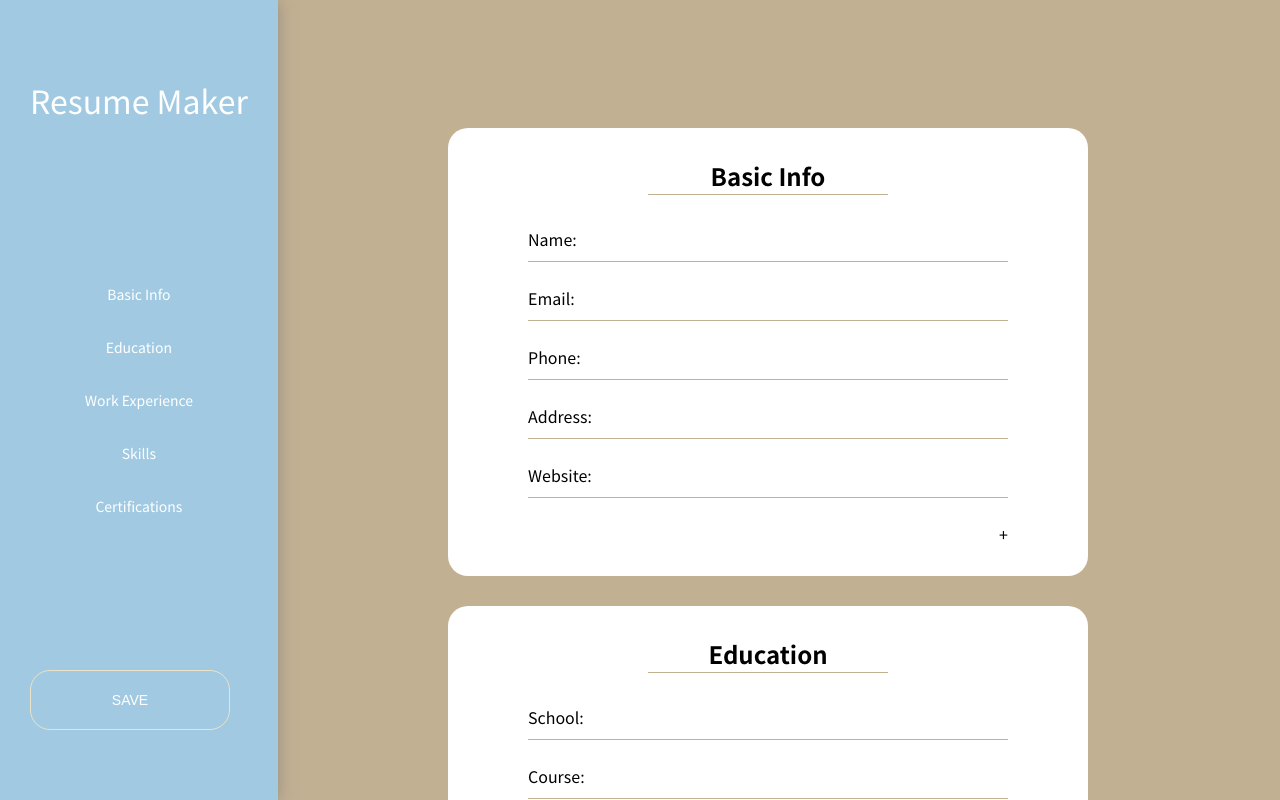
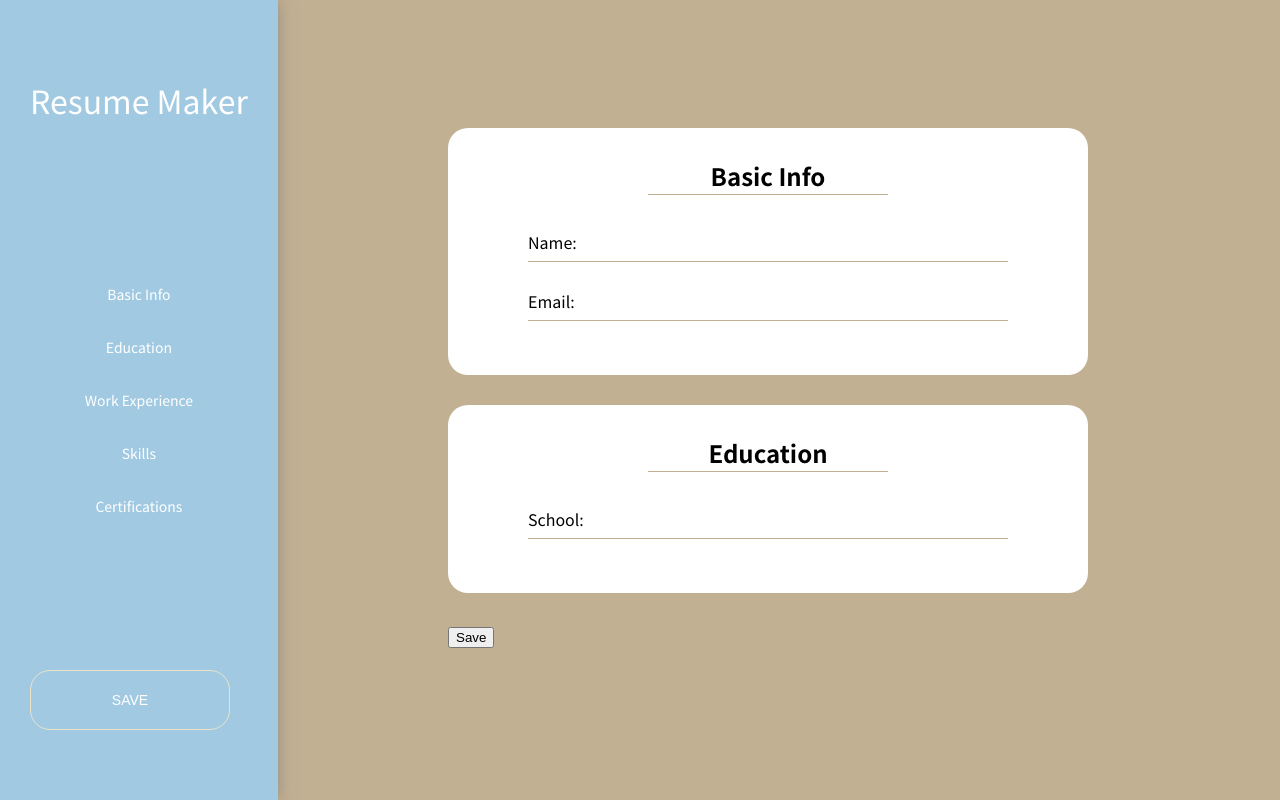
Before and after one commit to liampc/resume-maker, a React (Create React App) app: page / in a window 1280 px wide. Shown: the top 800 px of the page. Built offline with nearby package versions, Linux system fonts and the light colour scheme.

Commit message:
add handleChange

```diff
--- a/src/layout/main/Main.js
+++ b/src/layout/main/Main.js
@@ -1,49 +1,83 @@
-import React from 'react'
+import React, {Component} from 'react'
 
 import './_main.scss'
 import Card from  "../../components/Card"
 
 
-function Section(props){
+class Section extends Component {
 
-    const basicInfo = [
-        {name: 'Name', type: 'text' },
-        {name: 'Email', type: 'email'},
-        {name: 'Phone', type: 'number'},
-        {name: 'Address', type: 'text'},
-        {name: 'Website', type: 'text'},
-    ]
+    constructor(){
+        super()
+            this.state = {
+                 Name: '',
+                 Email: '',
+                 School: ''
 
-    const education = [
-        {name: 'School', type: 'text'},
-        {name: 'Course', type: 'text'},
-        {name: 'School Year', type: 'number'},
-    ]
+            }
+        this.handleChange = this.handleChange.bind(this)
+    }
 
-    const experience = [
-        {name: 'Company', type: 'text'},
-        {name: 'Postion', type: 'text'},
-        {name: 'Start', type: 'date'},
-        {name: 'End', type: 'date'}
-    ]
+    handleChange(event){
+        const {name, value} = event.target
 
-    const skills = [
-        {name: 'Skill', type: 'text'}
-    ]
+        this.setState({
+            [name] : value
+        })
 
-    const certifications = [
-        {name: 'Certificate', type:'text'}
-    ]
+        console.log(this.state)
+    }
 
-    return (
-        <main className="main">
-            <Card header={"Basic Info"} inputs={basicInfo} />
-            <Card header={"Education"} inputs={education}/>
-            <Card header={"Work Experience"} inputs={experience}/>
-            <Card header={"Skills"} inputs={skills}/>
-            <Card header={"Certifications"} inputs={certifications}/>
-        </main>
-    )
+
+    render(){
+        return (
+            <main className="main">
+                <form>
+                    <div className="card">
+                        <h2>Basic Info</h2>
+                        <div className="input">
+                            <label htmlFor="name"> Name:
+                                <input
+                                    className="input__box"
+                                    name="Name"
+                                    type="text"
+                                    onChange={this.handleChange}
+                                    value={this.state.Name}
+                                />
+                            </label>
+                        </div>
+                        <div className="input">
+                            <label htmlFor="Email"> Email:
+                                <input
+                                    className="input__box"
+                                    name="Email"
+                                    type="email"
+                                    onChange={this.handleChange}
+                                    value={this.state.Email}
+                                />
+                            </label>
+                        </div>
+                    </div>
+
+                    <div className="card">
+                        <h2>Education</h2>
+                        <div className="input">
+                            <label htmlFor="School"> School:
+                                <input
+                                    className="input__box"
+                                    name="School"
+                                    type="text"
+                                    onChange={this.handleChange}
+                                    value={this.state.School}
+                                />
+                            </label>
+                        </div>
+                    </div>
+
+                    <button>Save</button>
+                </form>
+            </main>
+        )
+    }
 }
 
 export default Section
```
